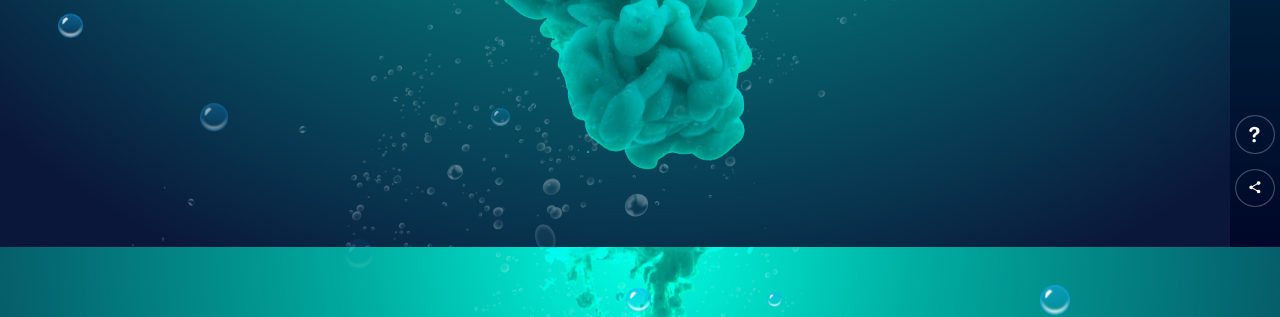
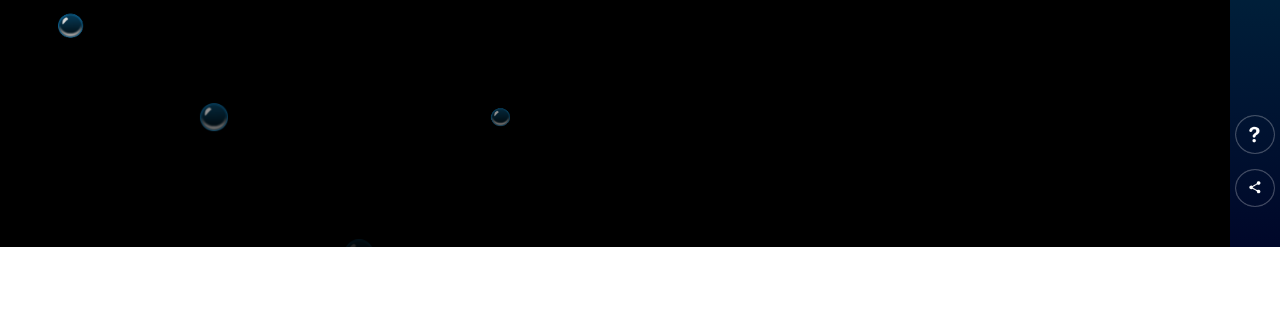
Before and after one commit to ShibamRay/ResponsivWeb_1, a plain HTML site: page index.html in a window 1280 px wide. Shown: the part 553-870 px from the top of the page. After the commit the page ends 800 px from the top, so only its background shows below. Drawn offline with Linux system fonts and the light colour scheme.

Commit message:
Update style.css

```diff
--- a/css/style.css
+++ b/css/style.css
@@ -5,8 +5,14 @@
   font-family: "Balsamiq Sans", cursive;
   box-sizing: border-box;
 }
-body{
-
+.hero {
+  width: 100%;
+  height: 100vh;
+  background-color:black;
+  background-position: center;
+  background-size: cover;
+  position: relative;
+  overflow: hidden;
 }
 .logo {
   width: 200px;
```
